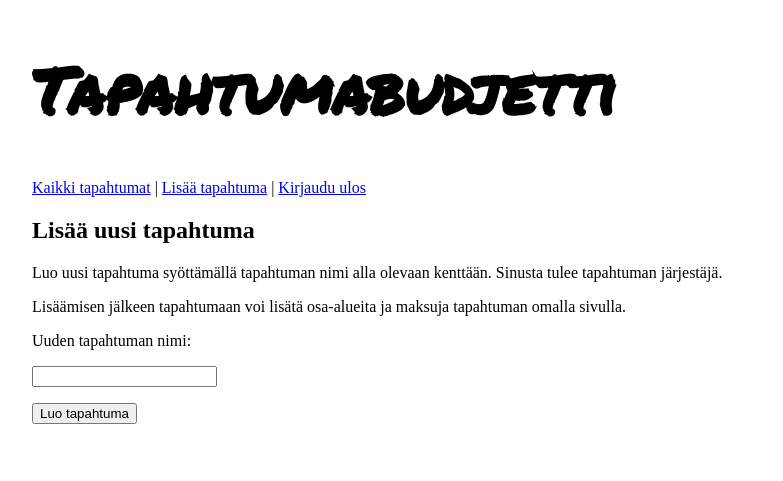
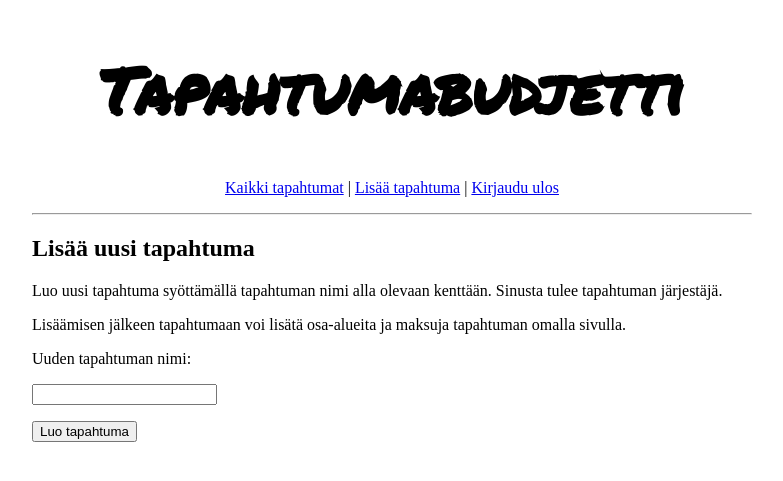
Before and after one commit to sallasal/Tapahtumabudjetti, a Flask app: page /createproject in a window 1280 px wide. Shown: the top 481 px of the page, without its empty margins (248-1031 px from the left). Run offline with Flask 2, Linux system fonts and the light colour scheme; the visitor is signed in with stand-in values (Sample User, id 1).

Commit message:
Center header and navigation

```diff
--- a/static/main.css
+++ b/static/main.css
@@ -4,6 +4,15 @@ body {
 }
 
 h1 {
+    text-align: center;
     font-family: 'Permanent Marker', cursive;
     font-size: 400%;
 }
+
+p {
+    text-align: left;
+}
+
+.center_paragraph {
+    text-align: center;
+}
--- a/templates/layout.html
+++ b/templates/layout.html
@@ -11,11 +11,12 @@
   <body>
     <h1>Tapahtumabudjetti</h1>
 {% if session.user_id %}
-    <p>
+    <p class="center_paragraph">
       <a href="/">Kaikki tapahtumat</a> |
       <a href="/createproject">Lisää tapahtuma</a> |
       <a href="/logout">Kirjaudu ulos</a>
     </p>
+    <hr />
 {% else %}
     <p>
       <a href="/">Etusivu</a>
```
